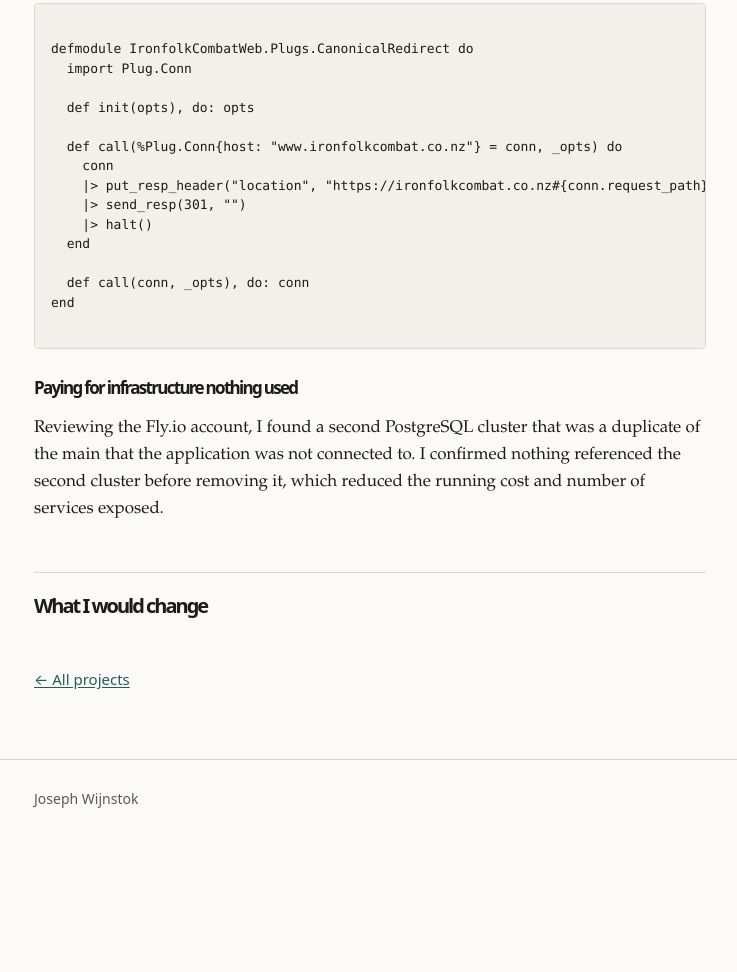
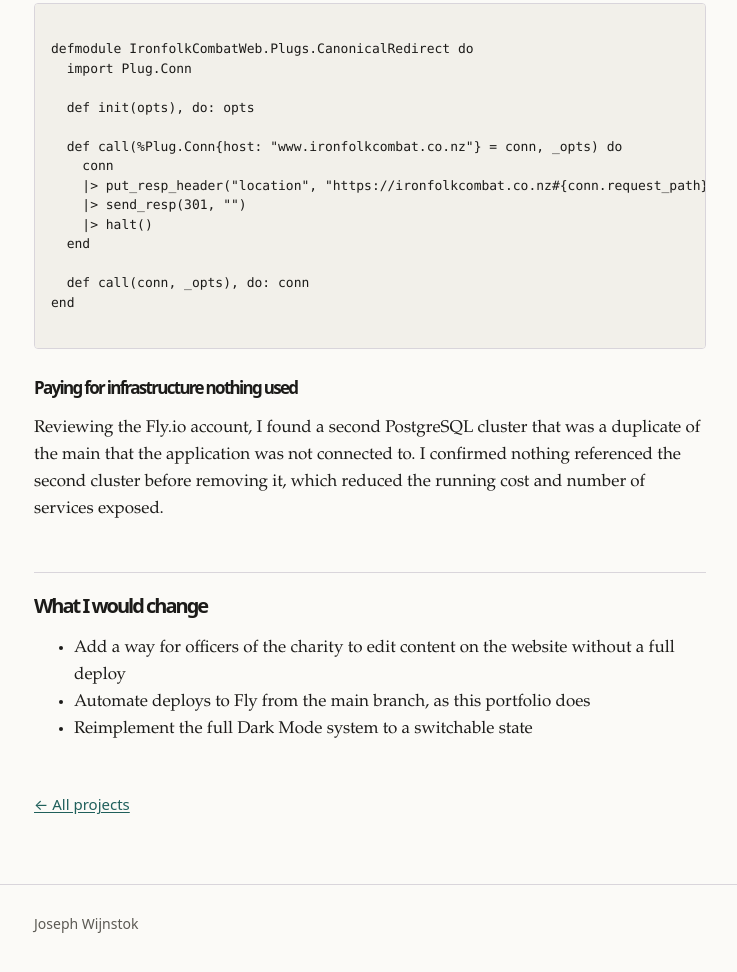
Before and after one commit to Quartz563/dia-portfolio, a website: page site/projects/ironfolk.html in a window 1280 px wide. Shown: the part 1908-2880 px from the top of the page, without its empty margins (270-1007 px from the left). Before the commit the page ends 2762 px from the top, so only its background shows below. Drawn offline with Linux system fonts and the light colour scheme.

Commit message:
feat(HTML) Finalise the ironfolk casestudy page for pushing to main branch

```diff
--- a/site/projects/ironfolk.html
+++ b/site/projects/ironfolk.html
@@ -114,9 +114,11 @@ end
             exposed.
         </p>
         <h2>What I would change</h2>
-        <p>
-
-        </p>
+        <ul>
+            <li>Add a way for officers of the charity to edit content on the website without a full deploy</li>
+            <li>Automate deploys to Fly from the main branch, as this portfolio does</li>
+            <li>Reimplement the full Dark Mode system to a switchable state</li>
+        </ul>
         <a class="back" href="../index.html#projects">← All projects</a>
     </main>
     <footer class="site-footer">
```
